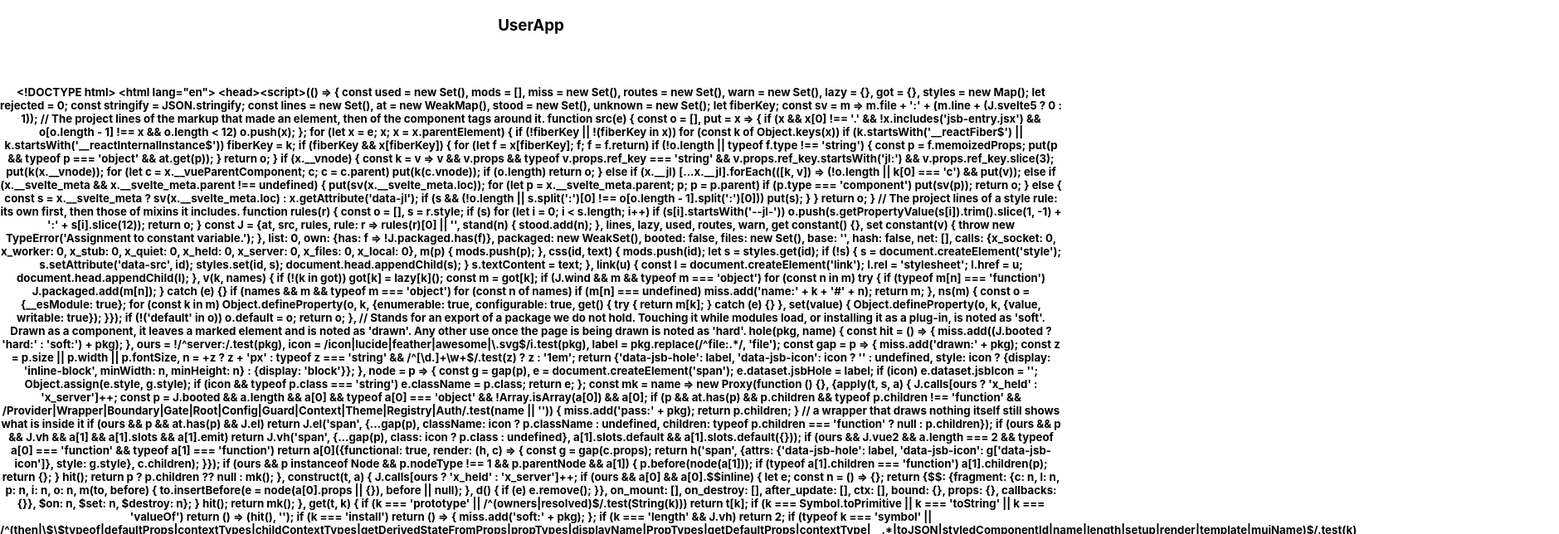
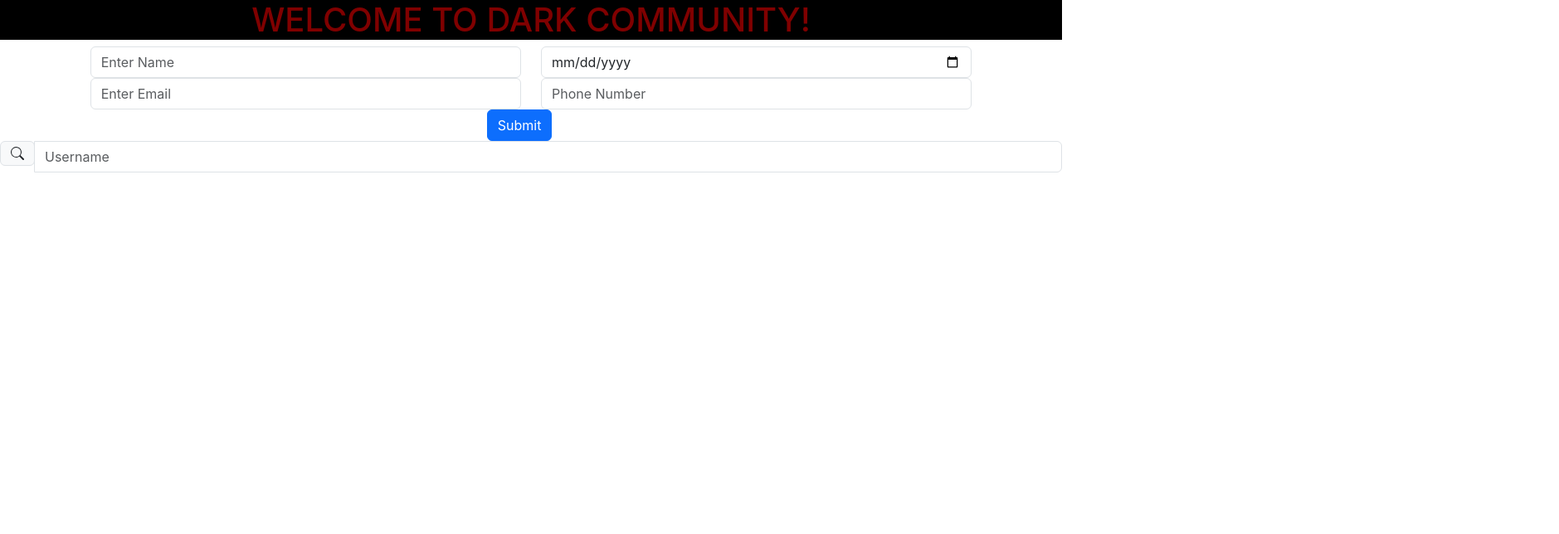
Before and after one commit to prasannaprakhar/user-app, a React (Create React App) app in the folder web/: page / in a window 1280 px wide. Shown: the top 644 px of the page at 83% size, 1879 px wide, since content can reach past the window. Built offline with nearby package versions, Linux system fonts and the light colour scheme; no server answers.

Commit message:
fe added

```diff
--- a/web/package.json
+++ b/web/package.json
@@ -3,10 +3,14 @@
   "version": "0.1.0",
   "private": true,
   "dependencies": {
+    "@emotion/react": "^11.10.6",
+    "@emotion/styled": "^11.10.6",
+    "@mui/material": "^5.12.0",
     "@testing-library/jest-dom": "^5.16.5",
     "@testing-library/react": "^13.4.0",
     "@testing-library/user-event": "^13.5.0",
     "axios": "^1.3.5",
+    "bootstrap": "^5.3.0-alpha3",
     "react": "^18.2.0",
     "react-dom": "^18.2.0",
     "react-scripts": "5.0.1",
--- a/web/public/index.html
+++ b/web/public/index.html
@@ -25,8 +25,11 @@
       Learn how to configure a non-root public URL by running `npm run build`.
     -->
     <title>User App</title>
+    <link href="https://cdn.jsdelivr.net/npm/bootstrap@5.3.0-alpha3/dist/css/bootstrap.min.css" rel="stylesheet" integrity="sha384-KK94CHFLLe+nY2dmCWGMq91rCGa5gtU4mk92HdvYe+M/SXH301p5ILy+dN9+nJOZ" crossorigin="anonymous">
+
   </head>
   <body>
+    <script src="https://cdn.jsdelivr.net/npm/bootstrap@5.3.0-alpha3/dist/js/bootstrap.bundle.min.js" integrity="sha384-ENjdO4Dr2bkBIFxQpeoTz1HIcje39Wm4jDKdf19U8gI4ddQ3GYNS7NTKfAdVQSZe" crossorigin="anonymous"></script>
     <noscript>You need to enable JavaScript to run this app.</noscript>
     <div id="root"></div>
     <!--
--- a/web/src/App.css
+++ b/web/src/App.css
@@ -1,38 +1,13 @@
-.App {
+.heading {
+  background-color: black;
+  color: maroon;
   text-align: center;
+
+
 }
-
-.App-logo {
-  height: 40vmin;
-  pointer-events: none;
+.Field_btn{
+  margin-left: 90%;
 }
-
-@media (prefers-reduced-motion: no-preference) {
-  .App-logo {
-    animation: App-logo-spin infinite 20s linear;
-  }
+.row{
+  justify-content: center;
 }
-
-.App-header {
-  background-color: #282c34;
-  min-height: 100vh;
-  display: flex;
-  flex-direction: column;
-  align-items: center;
-  justify-content: center;
-  font-size: calc(10px + 2vmin);
-  color: white;
-}
-
-.App-link {
-  color: #61dafb;
-}
-
-@keyframes App-logo-spin {
-  from {
-    transform: rotate(0deg);
-  }
-  to {
-    transform: rotate(360deg);
-  }
-}
--- a/web/src/App.js
+++ b/web/src/App.js
@@ -1,32 +1,11 @@
 import "./App.css";
-import axios from "axios";
-import React, { useState, useEffect } from "react";
+import { Home } from "./Home/Home";
+import React from "react";
 
 function App() {
-  const [msg, setMsg] = useState(null);
-  const [nodeMsg, setNodeMsg] = useState(null);
-
-  const getDataFromJavaServer = async () => {
-    const response = await axios.get("http://localhost:8080/");
-    setMsg(response.data);
-  };
-
-  const getDataFromNodeServer = async () => {
-    const response = await axios.get("http://localhost:5000/");
-    setNodeMsg(response.data);
-  };
-
-  useEffect(() => {
-    getDataFromJavaServer();
-    getDataFromNodeServer();
-  }, []);
   return (
     <div className="App">
-      <h3>UserApp</h3>
-      <br />
-      <h5>{msg === null ? "Springboot connection not created" : msg}</h5>
-      <br />
-      <h5>{nodeMsg === null ? "Node connection not created" : nodeMsg}</h5>
+      <Home />
     </div>
   );
 }
--- /dev/null
+++ b/web/src/Components/Fields.js
@@ -0,0 +1,91 @@
+// import { AdapterDayjs } from '@mui/x-date-pickers-pro';
+// import { LocalizationProvider, DatePicker } from '@mui/x-date-pickers';
+// import { DatePicker } from '@mui/x-date-pickers/DatePicker';
+//
+import { useState, useEffect } from "react";
+
+export const Fields = () => {
+  // const [name, setName] = useState(null)
+  // const [dob, setDob] = useState(null)
+  // const [email, setEmail] = useState(null)
+  // const [phnnum, setPhnnum] = useState(null)
+
+  const [userData, setUserData] = useState({
+    name: null,
+    dob: null,
+    email: null,
+    phnnum: null,
+  });
+
+  const handleNameChange = (value) => {
+    setUserData((prevState) => ({
+      ...prevState,
+      name: value,
+    }));
+  };
+  const handleDateChange = (value) => {
+    setUserData((prevState) => ({
+      ...prevState,
+      dob: value,
+    }));
+  };
+  const handleEmailChange = (value) => {
+    setUserData((prevState) => ({
+      ...prevState,
+      email: value,
+    }));
+  };
+  const handlePhnNumChange = (value) => {
+    setUserData((prevState) => ({
+      ...prevState,
+      phnnum: value,
+    }));
+  };
+
+  console.log("userData :", userData);
+  return (
+    <div>
+      <form>
+        <div class="row">
+          <div class="col-5">
+            <input
+              type="text"
+              class="form-control"
+              placeholder="Enter Name"
+              onChange={(event) => handleNameChange(event.target.value)}
+            />
+          </div>
+          <div class="col-5">
+            <input
+              type="date"
+              class="form-control"
+              placeholder="Enter D.O.B"
+              onChange={(event) => handleDateChange(event.target.value)}
+            />
+          </div>
+          <div class="col-5">
+            <input
+              type="text"
+              class="form-control"
+              placeholder="Enter Email"
+              onChange={(event) => handleEmailChange(event.target.value)}
+            />
+          </div>
+          <div class="col-5">
+            <input
+              type="text"
+              class="form-control"
+              placeholder="Phone Number"
+              onChange={(event) => handlePhnNumChange(event.target.value)}
+            />
+          </div>
+          <div class="Field_btn">
+            <button type="submit" class="btn btn-primary">
+              Submit
+            </button>
+          </div>
+        </div>
+      </form>
+    </div>
+  );
+};
--- /dev/null
+++ b/web/src/Components/Heading.js
@@ -0,0 +1,7 @@
+export const Heading = ({ heading }) => {
+  return (
+    <div>
+      <h1 className="heading">{heading}</h1>
+    </div>
+  );
+};
--- /dev/null
+++ b/web/src/Components/Lists.js
@@ -0,0 +1,48 @@
+import React from "react";
+import axios from "axios";
+
+export const List = () => {
+  const [searchData, setsearchData] = React.useState("");
+  const api = `https://api.postalpincode.in/pincode/${searchData}`;
+  React.useEffect(() => {
+    setTimeout(() => {
+      axios.get(api).then((response) => {
+        console.log(response.data[0]);
+      });
+    }, 2000);
+  }, [searchData]);
+
+  return (
+    <div>
+      <div>
+        <form class="form-inline">
+          <div class="input-group">
+            <div class="input-group-prepend">
+              <span class="input-group-text" id="basic-addon1">
+                <svg
+                  xmlns="http://www.w3.org/2000/svg"
+                  width="16"
+                  height="16"
+                  fill="currentColor"
+                  class="bi bi-search"
+                  viewBox="0 0 16 16"
+                >
+                  <path d="M11.742 10.344a6.5 6.5 0 1 0-1.397 1.398h-.001c.03.04.062.078.098.115l3.85 3.85a1 1 0 0 0 1.415-1.414l-3.85-3.85a1.007 1.007 0 0 0-.115-.1zM12 6.5a5.5 5.5 0 1 1-11 0 5.5 5.5 0 0 1 11 0z" />
+                </svg>
+              </span>
+            </div>
+            <input
+              type="text"
+              class="form-control"
+              placeholder="Username"
+              aria-label="Username"
+              aria-describedby="basic-addon1"
+              onChange={(event) => setsearchData(event.target.value)}
+            />
+          </div>
+        </form>
+      </div>
+      <div></div>
+    </div>
+  );
+};
--- /dev/null
+++ b/web/src/Components/constants.js
@@ -0,0 +1,3 @@
+export const HEADING = "WELCOME TO DARK COMMUNITY!";
+
+export const HEADING2 = "WELCOME TO ZOOMANGI";
--- /dev/null
+++ b/web/src/Home/Home.js
@@ -0,0 +1,23 @@
+import { Heading } from "../Components/Heading"
+import { Fields } from "../Components/Fields"
+import { List } from "../Components/Lists"
+import {HEADING} from '../Components/constants'
+
+export const Home = () => {
+    return(
+        <div>
+            <div>
+            <div><Heading heading={HEADING}/></div>
+            <div><Fields/></div>
+            </div>
+            <div>
+            <div><List/></div>
+            </div>
+
+
+
+
+        </div>
+
+    )
+}
```
Also changed, not shown: web/src/Components/Search.js (added, +10 -0 lines), 1 other file (tests, documents, lock files or other folders).
